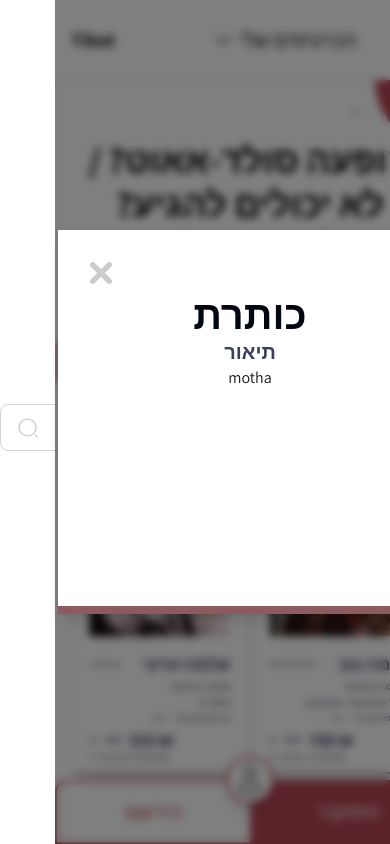
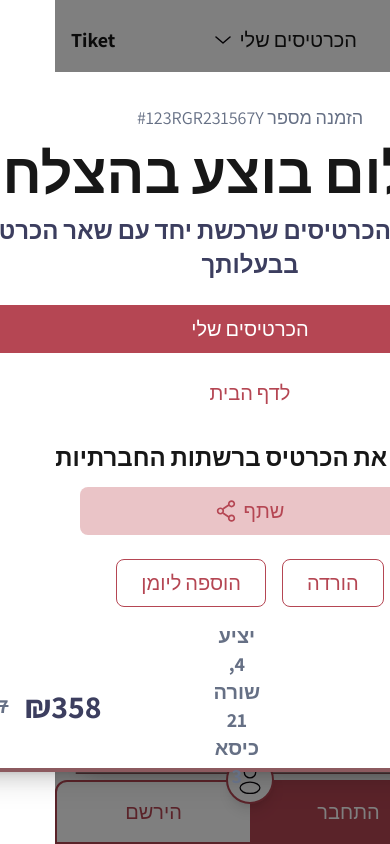
Before and after one commit to tiketuser/Tiket, a Next.js app: page / in a window 390 px wide. Both pictures are taken after a click on the button "קנה". Shown: the top 844 px of the page. Built offline with nearby package versions, Linux system fonts and the light colour scheme.

Commit message:
add thank you dialog still needs responsiveness

```diff
--- /dev/null
+++ b/app/components/Dialogs/ThankYou/ThankYou.tsx
@@ -0,0 +1,93 @@
+import Image from "next/image";
+import MinimalCard from "@/app/components/MinimalCard/MinimalCard";
+import ShareIcon from "@/public/images/Dialogs/ShareIcon.svg";
+import CloseIcon from "@/public/images/Dialogs/exitIcon.svg";
+import Link from "next/link";
+
+interface ThankYouProps {
+  isOpen: boolean;
+  onClose: () => void;
+}
+
+const ThankYou: React.FC<ThankYouProps> = ({ isOpen, onClose }) => {
+  if (!isOpen) return null;
+
+  return (
+    <div className="fixed inset-0 bg-black bg-opacity-50 flex justify-center items-center z-50">
+      <div className="relative bg-white w-[880px] h-[700px] p-8 rounded-lg shadow-lg flex flex-col items-center">
+        {/* Close Button */}
+        <button
+          onClick={onClose}
+          className="absolute top-4 left-4 p-2 hover:bg-gray-200 rounded-full transition"
+        >
+          <Image src={CloseIcon} alt="Close" width={20} height={20} />
+        </button>
+
+        {/* Order Number */}
+        <p className="text-text-medium font-light text-weakTextBluish mb-2">
+          הזמנה מספר #123RGR231567Y
+        </p>
+
+        {/* Title */}
+        <h1 className="text-heading-1-desktop font-bold text-center">
+          התשלום בוצע בהצלחה
+        </h1>
+        <p className="text-heading-5-desktop font-bold text-center text-strongText mt-2">
+          ניתן לראות את הכרטיסים שרכשת יחד עם שאר הכרטיסים בבעלותך
+        </p>
+
+        {/* Main Buttons */}
+        <div className="flex flex-col w-[604px] items-center gap-2 mt-6">
+          <Link href="/MyTickets" className="w-full">
+            <button className="h-[48px] w-full bg-primary text-white text-text-large font-normal rounded-lg transition duration-300 hover:bg-red-700">
+              הכרטיסים שלי
+            </button>
+          </Link>
+
+          <Link href="/" className="w-full">
+            <button
+              onClick={onClose}
+              className="text-primary h-[48px] hover:bg-gray-200 text-text-large font-normal mt-2 w-full transition duration-300"
+            >
+              לדף הבית
+            </button>
+          </Link>
+        </div>
+
+        {/* Share Section */}
+        <div className="flex flex-col items-center gap-3 mt-6 w-full">
+          <p className="text-heading-5-desktop font-bold text-center">
+            שתף את הכרטיס ברשתות החברתיות
+          </p>
+          <button className="w-[340px] h-[48px] flex items-center justify-center bg-secondary text-primary text-text-large font-normal rounded-lg gap-2 transition duration-300 hover:bg-gray-200">
+            <span>שתף</span>
+            <Image src={ShareIcon} alt="ShareIcon" width={20} height={20} />
+          </button>
+        </div>
+
+        {/* "Download" & "Add to Calendar" Buttons */}
+        <div className="flex justify-center h-[48px] gap-4 mt-6 text-text-large">
+          <button className="border-[1.5px] border-primary text-primary px-6 py-2 rounded-lg transition duration-300 hover:bg-gray-100">
+            הורדה
+          </button>
+          <button className="border-[1.5px] border-primary text-primary px-6 py-2 rounded-lg transition duration-300 hover:bg-gray-100">
+            הוספה ליומן
+          </button>
+        </div>
+
+        {/* Minimal Card (Ticket Preview) */}
+        <div className="mt-6 w-full absolute bottom-0">
+          <MinimalCard
+            price={358}
+            priceBefore={457}
+            title="עלמה גוב"
+            date="15 אוק׳"
+            seatLocation="יציע 4, שורה 21 כיסא 3"
+          />
+        </div>
+      </div>
+    </div>
+  );
+};
+
+export default ThankYou;
--- a/app/components/HeroSection/HeroSection.tsx
+++ b/app/components/HeroSection/HeroSection.tsx
@@ -1,10 +1,10 @@
-"use client"
+"use client";
 
 import { useState } from "react";
 import Image from "next/image";
 
 import UploadTicketDialog from "../Dialogs/UploadTicketDialog/UploadTicketDialog";
-import PaymentDialog from "../Dialogs/PaymentDialogs/PaymentDialog";
+import ThankYou from "@/app/components/Dialogs/ThankYou/ThankYou";
 
 import SecondaryHalfCircle from "../../../public/images/Home Page/Web/Secondary Half Circle.svg";
 import Eclipse from "../../../public/images/Home Page/Web/Ellipse 13.svg";
@@ -13,12 +13,15 @@ import GuitarThing from "../../../public/images/Home Page/Web/Guitar Thing.svg";
 
 const HeroSection = () => {
   const [isUploadTicketDialogOpen, setUploadTicketDialogOpen] = useState(false);
-  const [isPaymentDialogOpen, setPaymentDialogOpen] = useState(false);
+  const [isThankYouOpen, setThankYouOpen] = useState(false);
 
   return (
     <>
       <div className="select-none h-[300px] sm:h-[400px] md:h-80 lg:h-72 relative bg-white mx-auto w-full shadow-xsmall-inner z-30 flex justify-center items-center overflow-x-hidden">
-        <div className="flex flex-col justify-center text-center z-30 " dir="rtl">
+        <div
+          className="flex flex-col justify-center text-center z-30 "
+          dir="rtl"
+        >
           <h1 className="text-subtext text-heading-2-mobile sm:text-heading-1-desktop font-extrabold z-30">
             <span className="lg:inline block">הופעה סולד-אאוט? / </span>
             <span>לא יכולים להגיע?</span>
@@ -28,12 +31,16 @@ const HeroSection = () => {
           </p>
 
           <div className="flex justify-center gap-4 sm:gap-8 md:gap-9 lg:gap-10">
-            <button className="btn btn-primary text-heading-5-desktop w-[100px] h-[50px] sm:w-28 sm:h-16 text-gray-50 font-regular sm:text-heading-4-desktop scale-[0.87] sm:scale-90 md:scale-95 lg:scale-100 "
-              onClick={() => setPaymentDialogOpen(true)}>
+            <button
+              className="btn btn-primary text-heading-5-desktop w-[100px] h-[50px] sm:w-28 sm:h-16 text-gray-50 font-regular sm:text-heading-4-desktop scale-[0.87] sm:scale-90 md:scale-95 lg:scale-100 "
+              onClick={() => setThankYouOpen(true)}
+            >
               קנה
             </button>
-            <button className="btn btn-secondary border-primary border-[2px] bg-white text-primary  text-heading-5-desktop w-[107px] h-[50px] sm:w-28 sm:h-16 font-regular sm:text-heading-4-desktop scale-[0.87] sm:scale-90 md:scale-95 lg:scale-100 "
-              onClick={() => setUploadTicketDialogOpen(true)}>
+            <button
+              className="btn btn-secondary border-primary border-[2px] bg-white text-primary  text-heading-5-desktop w-[107px] h-[50px] sm:w-28 sm:h-16 font-regular sm:text-heading-4-desktop scale-[0.87] sm:scale-90 md:scale-95 lg:scale-100 "
+              onClick={() => setUploadTicketDialogOpen(true)}
+            >
               מכור
             </button>
           </div>
@@ -49,29 +56,35 @@ const HeroSection = () => {
           src={GuitarThing}
           alt="GuitarThing"
           className="absolute bottom-4 left-4 sm:left-8 md:left-12 lg:left-16 z-[-1] lg:w-[148px] lg:h-[180px] md:w-[118px] md:h-[150px] sm:w-[108px] sm:h-[140px] h-[59.23px] w-[50.35px]"
-          />
+        />
 
         <Image
           src={Eclipse}
           alt="Eclipse"
           className="absolute top-0 right-0 z-0 h-[70px] w-[70px] sm:h-[100px] sm:w-[100px]"
-          />
+        />
 
         <Image
           src={ButtonStar}
           alt="bottom star"
           className="absolute right-4 top-20 sm:top-[178px] sm:right-[70px] z-0 h-[10.62px] w-[9.91px] sm:h-[16.53px] sm:w-[14.42px]"
-          />
+        />
 
         <Image
           src={ButtonStar}
           alt="top star"
           className="absolute top-7 right-[87px] sm:top-14 sm:right-[133px] z-0 h-[7.62px] w-[6.91px] sm:h-[13.53px] sm:w-[11.42px]"
-          />
+        />
       </div>
 
-      <UploadTicketDialog isOpen={isUploadTicketDialogOpen} onClose={() => setUploadTicketDialogOpen(false)}/>
-      <PaymentDialog isOpen={isPaymentDialogOpen} onClose={() => setPaymentDialogOpen(false)}/>
+      <UploadTicketDialog
+        isOpen={isUploadTicketDialogOpen}
+        onClose={() => setUploadTicketDialogOpen(false)}
+      />
+      <ThankYou
+        isOpen={isThankYouOpen}
+        onClose={() => setThankYouOpen(false)}
+      />
     </>
   );
 };
```
Also changed, not shown: public/images/Dialogs/ShareIcon.svg (added).
